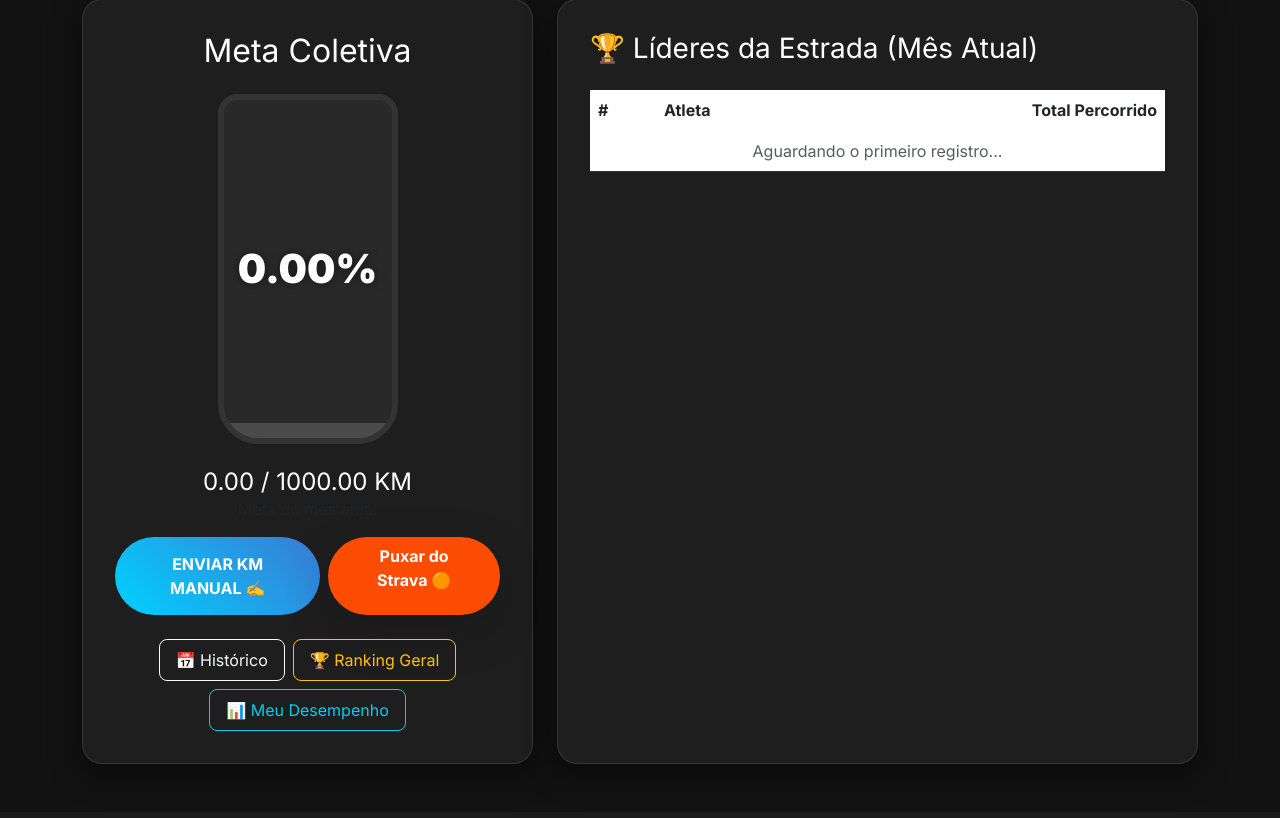
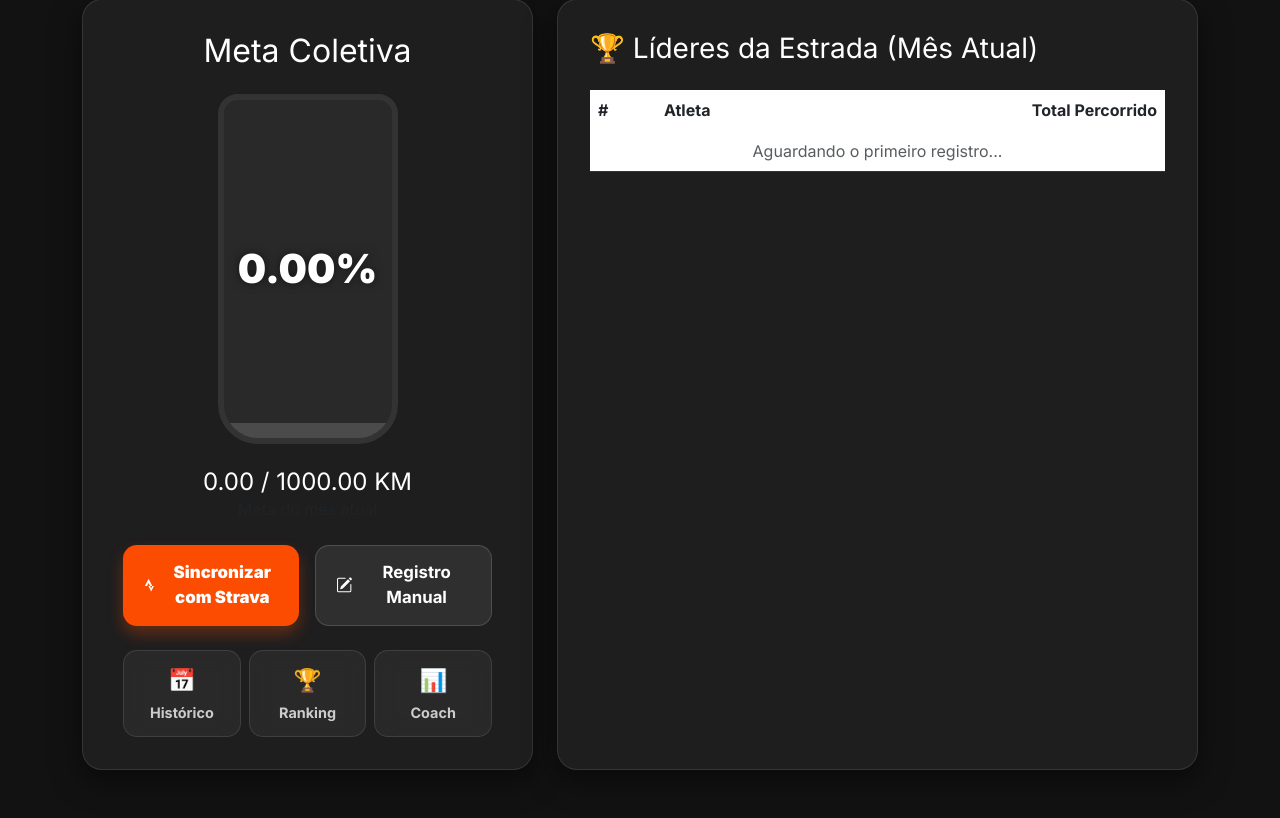
Before and after one commit to JullioDutra/projeto_kms, a Django app: page / in a window 1280 px wide. Shown: the part 49-867 px from the top of the page. Before the commit the page ends 834 px from the top, so only its background shows below. Run offline with Django 5.2, Linux system fonts and the light colour scheme; data that the repository does not hold is empty; grey boxes are pictures that could not be loaded.

Commit message:
Refactor button styles and add new functionality
Updated button styles and added new buttons for Strava synchronization and manual registration.

```diff
--- a/core/templates/core/dashboard.html
+++ b/core/templates/core/dashboard.html
@@ -95,23 +95,86 @@
         .rank-2 { color: #c0c0c0; } /* Prata */
         .rank-3 { color: #cd7f32; } /* Bronze */
 
-        .btn-add {
-            background: linear-gradient(45deg, #00d2ff, #3a7bd5);
+        /* --- BOTÕES STRAVA E MANUAL --- */
+        .btn-strava {
+            background-color: #fc4c02; /* Laranja oficial do Strava */
+            color: white;
             border: none;
-            padding: 15px 30px;
-            font-weight: bold;
-            border-radius: 50px;
-            transition: transform 0.2s;
+            border-radius: 14px;
+            padding: 14px 20px;
+            font-size: 1.05rem;
+            font-weight: 800;
+            display: flex;
+            align-items: center;
+            justify-content: center;
+            gap: 10px;
+            box-shadow: 0 8px 15px rgba(252, 76, 2, 0.3);
+            transition: all 0.3s ease;
             text-decoration: none;
-            display: inline-block;
+            width: 100%;
+        }
+        .btn-strava:hover {
+            background-color: #e34402;
+            transform: translateY(-2px);
+            box-shadow: 0 12px 20px rgba(252, 76, 2, 0.4);
             color: white;
         }
 
-        .btn-add:hover {
-            transform: scale(1.05);
+        .btn-manual {
+            background: rgba(255, 255, 255, 0.08);
+            border: 1px solid rgba(255, 255, 255, 0.15);
+            color: #ffffff;
+            border-radius: 14px;
+            padding: 14px 20px;
+            font-size: 1.05rem;
+            font-weight: 700;
+            display: flex;
+            align-items: center;
+            justify-content: center;
+            gap: 10px;
+            transition: all 0.3s ease;
+            text-decoration: none;
+            width: 100%;
+        }
+        .btn-manual:hover {
+            background: rgba(255, 255, 255, 0.15);
+            border-color: rgba(255, 255, 255, 0.3);
+            transform: translateY(-2px);
+            color: white;
+        }
+
+        /* --- BOTÕES INFERIORES (MODERN APP MENU) --- */
+        .btn-modern {
+            background: rgba(255, 255, 255, 0.05);
+            border: 1px solid rgba(255, 255, 255, 0.1);
+            color: #ccc;
+            border-radius: 14px;
+            padding: 12px 10px;
+            font-size: 0.9rem;
+            font-weight: 600;
+            display: flex;
+            flex-direction: column;
+            align-items: center;
+            justify-content: center;
+            gap: 6px;
+            transition: all 0.2s ease;
+            text-decoration: none;
+            backdrop-filter: blur(10px);
+            flex: 1; /* Distribui a largura por igual */
+            min-width: 90px;
+        }
+        .btn-modern:hover {
+            background: rgba(255, 255, 255, 0.1);
+            transform: translateY(-2px);
             color: #fff;
-            box-shadow: 0 0 15px rgba(0, 210, 255, 0.4);
         }
+
+        /* Cores de Destaque no Hover */
+        .btn-history:hover { border-color: #a8a8a8; color: #fff; }
+        .btn-ranking:hover { border-color: #f1c40f; color: #f1c40f; }
+        .btn-performance:hover { border-color: #00d2ff; color: #00d2ff; }
+
+        .icon-lg { font-size: 1.4rem; }
     </style>
 </head>
 <body>
@@ -120,6 +183,26 @@
     <div class="row g-4 justify-content-center">
 
         <div class="col-lg-5 text-center">
+
+            {% if boss %}
+            <div class="glass-card mb-4" style="border: 2px solid #ff4757; background: linear-gradient(145deg, #1e1e1e, #2c0b0e);">
+                <div class="d-flex align-items-center mb-3">
+                    <img src="{{ boss.imagem }}" alt="Boss" style="width: 60px; height: 60px; border-radius: 50%; border: 2px solid #ff4757;" class="me-3">
+                    <div class="text-start">
+                        <h6 class="mb-0 text-danger fw-bold">⚠️ CHEFE MENSAL</h6>
+                        <h5 class="mb-0 fw-bold">{{ boss.nome }}</h5>
+                    </div>
+                </div>
+                <div class="d-flex justify-content-between small fw-bold">
+                    <span>HP: {{ boss.vida_atual|floatformat:0 }} / {{ boss.vida_maxima }}</span>
+                    <span class="text-danger">{{ boss.status }}</span>
+                </div>
+                <div style="height: 15px; background: #333; border-radius: 10px; margin-top: 8px; overflow: hidden;">
+                    <div style="height: 100%; width: {{ boss.porcentagem_vida }}%; background: linear-gradient(90deg, #ff6b81, #ff4757); transition: width 1s;"></div>
+                </div>
+            </div>
+            {% endif %}
+
             <div class="glass-card">
                 <h2 class="mb-4">Meta Coletiva</h2>
 
@@ -133,29 +216,44 @@
                     </div>
                 </div>
 
-                <div class="mt-4">
+                <div class="mt-4 mb-4">
                     <h4 class="mb-0">{{ total_acumulado|floatformat:2 }} / {{ meta_valor|floatformat:2 }} KM</h4>
                     <p class="text-muted">Meta do mês atual</p>
                 </div>
 
-            <div class="d-flex justify-content-center gap-2 mt-2 mb-4">
-                <a href="{% url 'registrar' %}" class="btn btn-add rounded-pill px-4">ENVIAR KM MANUAL ✍️</a>
-                <a href="{% url 'strava_login' %}" class="btn rounded-pill px-4 fw-bold text-white shadow-lg" style="background-color: #fc4c02;">
-                    Puxar do Strava 🟠
+                <div class="d-flex flex-column flex-md-row justify-content-center gap-3 mt-3 mb-4 px-2">
+
+                    <a href="{% url 'strava_login' %}" class="btn-strava">
+                        <svg xmlns="http://www.w3.org/2000/svg" viewBox="0 0 24 24" width="22" height="22" fill="currentColor">
+                            <path d="M15.387 17.944l-2.089-4.116h-3.065L15.387 24l5.15-10.172h-3.066m-7.008-5.599l2.836 5.598h4.172L10.463 0l-7 13.828h4.169"/>
+                        </svg>
+                        Sincronizar com Strava
+                    </a>
+
+                    <a href="{% url 'registrar' %}" class="btn-manual">
+                        <svg width="20" height="20" fill="currentColor" viewBox="0 0 16 16">
+                            <path d="M15.502 1.94a.5.5 0 0 1 0 .706L14.459 3.69l-2-2L13.502.646a.5.5 0 0 1 .707 0l1.293 1.293zm-1.75 2.456-2-2L4.939 9.21a.5.5 0 0 0-.121.196l-.805 2.414a.25.25 0 0 0 .316.316l2.414-.805a.5.5 0 0 0 .196-.12l6.813-6.814z"/>
+                            <path fill-rule="evenodd" d="M1 13.5A1.5 1.5 0 0 0 2.5 15h11a1.5 1.5 0 0 0 1.5-1.5v-6a.5.5 0 0 0-1 0v6a.5.5 0 0 1-.5.5h-11a.5.5 0 0 1-.5-.5v-11a.5.5 0 0 1 .5-.5H9a.5.5 0 0 0 0-1H2.5A1.5 1.5 0 0 0 1 2.5v11z"/>
+                        </svg>
+                        Registro Manual
                     </a>
                 </div>
 
-            <div class="d-flex flex-wrap justify-content-center gap-2 mt-4">
-                <a href="{% url 'historico' %}" class="btn btn-outline-light px-3 py-2 rounded-3 text-nowrap">
-                    📅 Histórico
+                <div class="d-flex justify-content-between gap-2 px-2">
+                    <a href="{% url 'historico' %}" class="btn-modern btn-history">
+                        <span class="icon-lg">📅</span>
+                        Histórico
                     </a>
-                <a href="{% url 'ranking_geral' %}" class="btn btn-outline-warning px-3 py-2 rounded-3 text-nowrap">
-                    🏆 Ranking Geral
+                    <a href="{% url 'ranking_geral' %}" class="btn-modern btn-ranking">
+                        <span class="icon-lg">🏆</span>
+                        Ranking
                     </a>
-                <a href="{% url 'desempenho' %}" class="btn btn-outline-info px-3 py-2 rounded-3 text-nowrap">
-                    📊 Meu Desempenho
+                    <a href="{% url 'desempenho' %}" class="btn-modern btn-performance">
+                        <span class="icon-lg">📊</span>
+                        Coach
                     </a>
                 </div>
+
             </div>
         </div>
 
```
Lines whose indentation alone changed are shown as unchanged.
